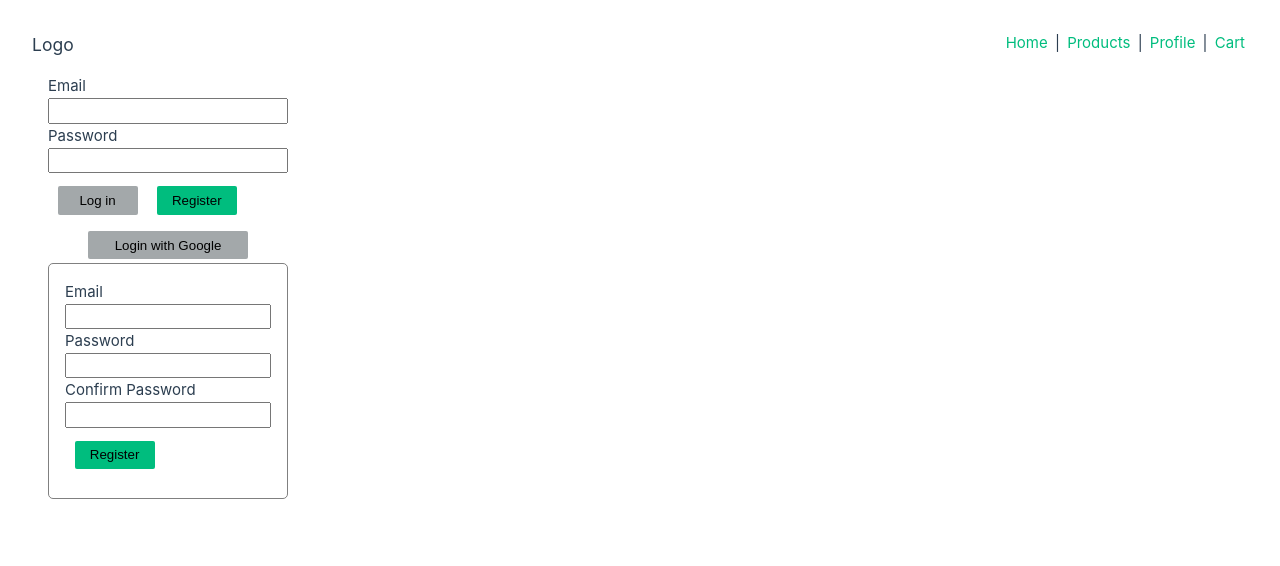
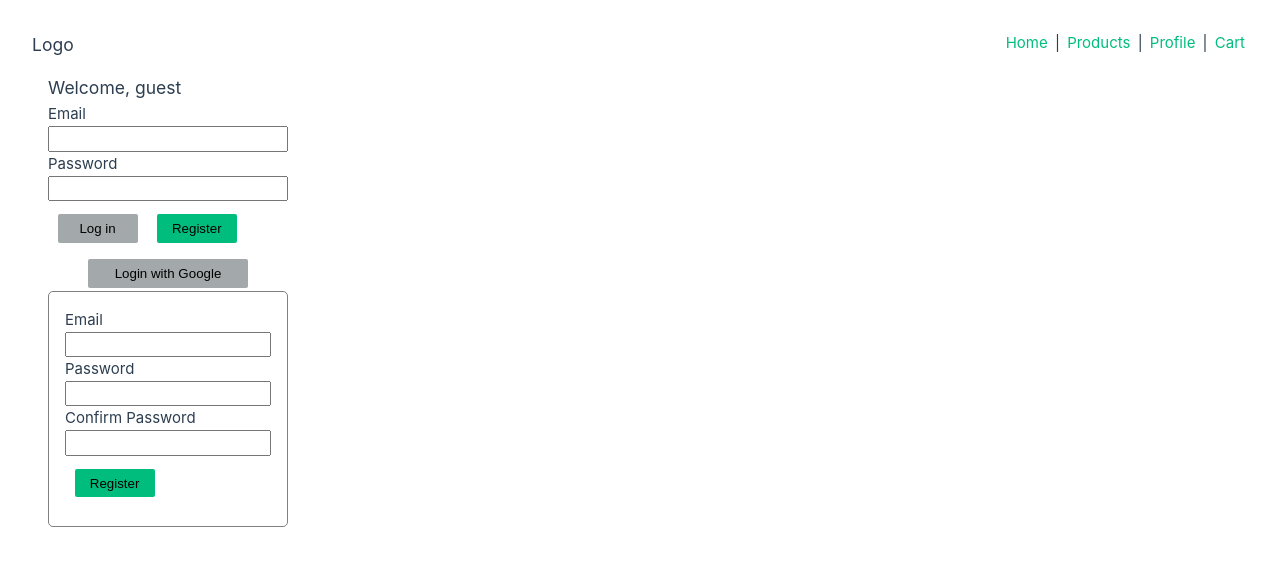
Before and after one commit to eturgeneva/store-frontend, a Vue app: page /profile in a window 1280 px wide. Shown: the top 566 px of the page. Built offline with nearby package versions, Linux system fonts and the light colour scheme; no server answers.

Commit message:
pass getProfile as a prop to UserLogin

```diff
--- a/src/components/Profile.vue
+++ b/src/components/Profile.vue
@@ -23,8 +23,9 @@ async function getProfile() {
                 credentials: 'include'
         })
         if (response.ok) {
-            store.setLoggedIn(true);
             const userResponse = await response.json();
+            store.setLoggedIn(userResponse.id !== null);
+
             Object.assign(store.loggedInUser, { ...userResponse });
             return;
         }
@@ -121,8 +122,9 @@ async function logoutUser() {
 <template>
     <div class="userArea">
         <!-- <div class="userLogin" v-if="!store.loggedIn || store.userProfile.first_name === 'guest'"> -->
-        <div class="userLogin" v-if="!store.loggedIn || store.loggedInUser.first_name === 'guest'">
-            <UserLogin />
+        <div class="userLogin" v-if="!store.loggedIn">
+            <h3>Welcome, guest</h3>
+            <UserLogin :onLogin="getProfile"/>
             <UserRegister />
         </div>
 
--- a/src/components/UserLogin.vue
+++ b/src/components/UserLogin.vue
@@ -1,5 +1,11 @@
 <script setup>
 import { store } from '../store.js';
+import { ref } from 'vue';
+
+const props = defineProps(['onLogin']);
+
+const email = ref('');
+const password = ref('');
 
 // Login User:
 async function loginUser() {
@@ -20,7 +26,8 @@ async function loginUser() {
         store.setLoggedIn(true);
         console.log('loggedIn', store.loggedIn);
 
-        await getProfile();
+        // await getProfile();
+        await props.onLogin();
         console.log('loggedInUser', store.loggedInUser);
 
     } catch (err) {
```
